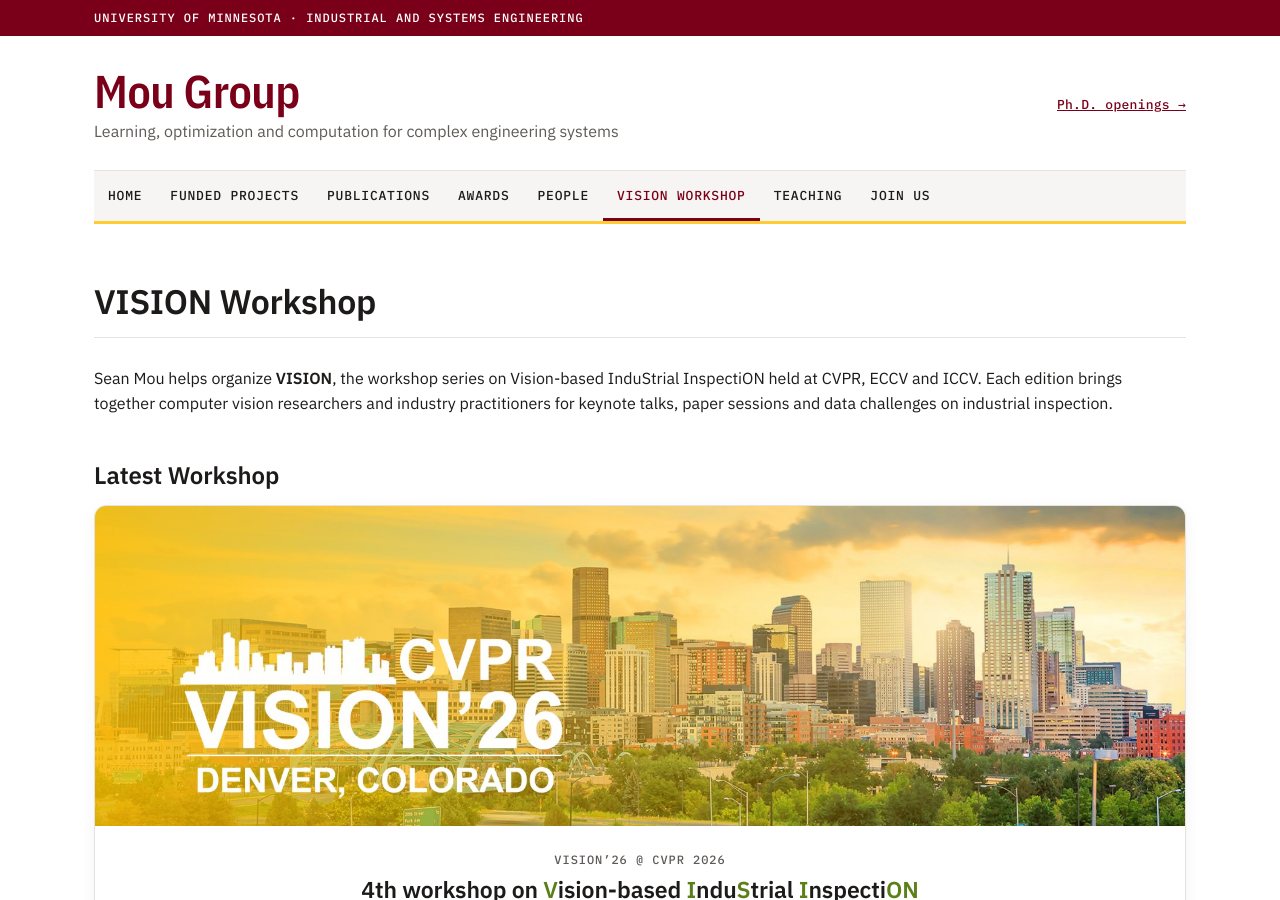
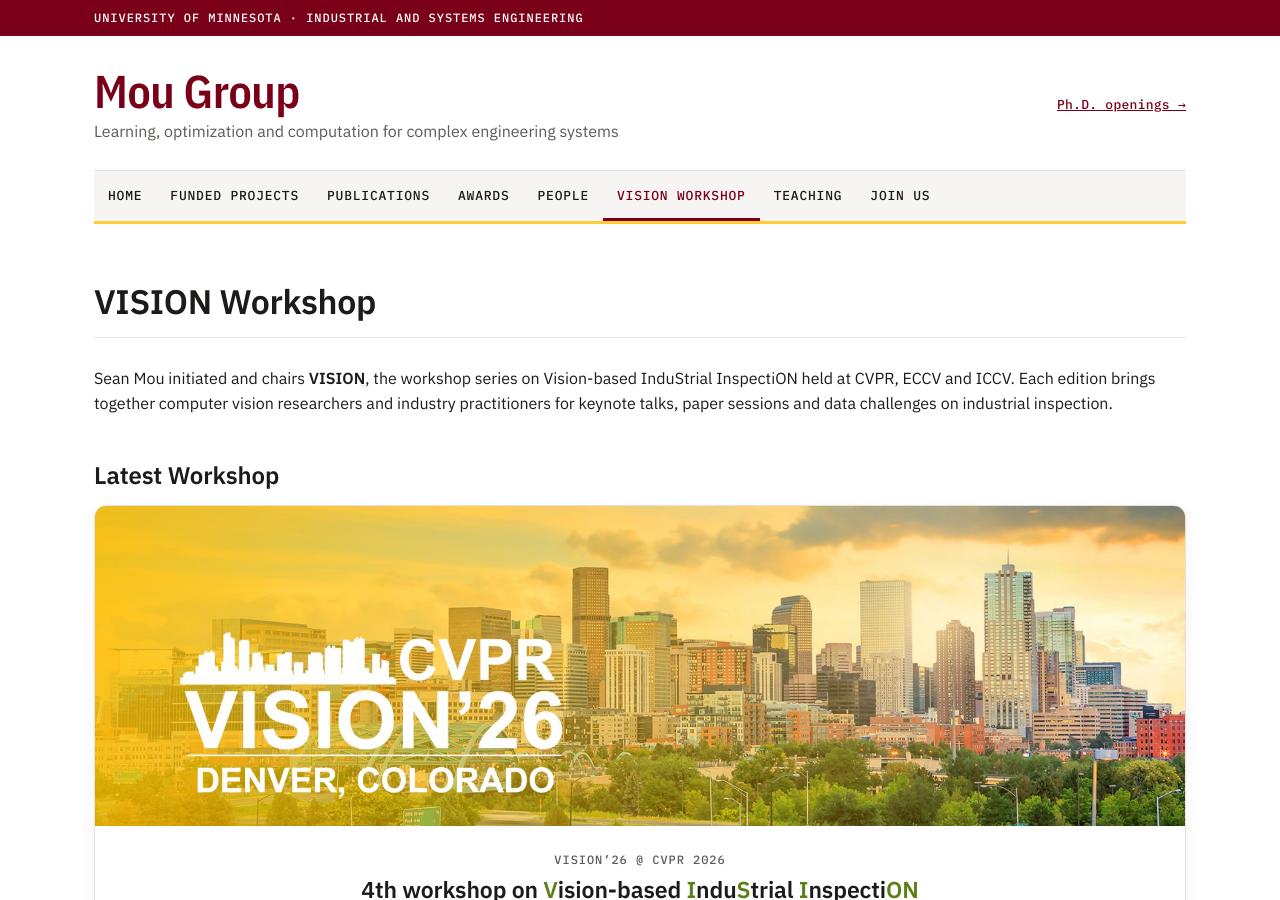
Before and after one commit to Mou-group-UMN/mou-group-umn.github.io, a Jekyll site: the page built from workshops.html, in a window 1280 px wide and 900 px high. Built offline with Jekyll 4.4.1, drawn with Linux system fonts in a browser that asks for light colours.

Commit message:
VISION Workshop: Sean Mou initiated and chairs the series
Co-Authored-By: Claude Opus 5.5 <noreply@anthropic.com>
Claude-Session: https://claude.ai/code/session_01XBj4b1asWe9EJC5WfSpYSG

```diff
--- a/workshops.html
+++ b/workshops.html
@@ -3,7 +3,7 @@ layout: default
 title: VISION Workshop
 permalink: /workshops/
 ---
-<p>Sean Mou helps organize <strong>VISION</strong>, the workshop series on Vision-based InduStrial InspectiON held at CVPR, ECCV and ICCV. Each edition brings together computer vision researchers and industry practitioners for keynote talks, paper sessions and data challenges on industrial inspection.</p>
+<p>Sean Mou initiated and chairs <strong>VISION</strong>, the workshop series on Vision-based InduStrial InspectiON held at CVPR, ECCV and ICCV. Each edition brings together computer vision researchers and industry practitioners for keynote talks, paper sessions and data challenges on industrial inspection.</p>
 
 {% assign latest = site.data.workshops | first %}
 <h2>Latest Workshop</h2>
```
